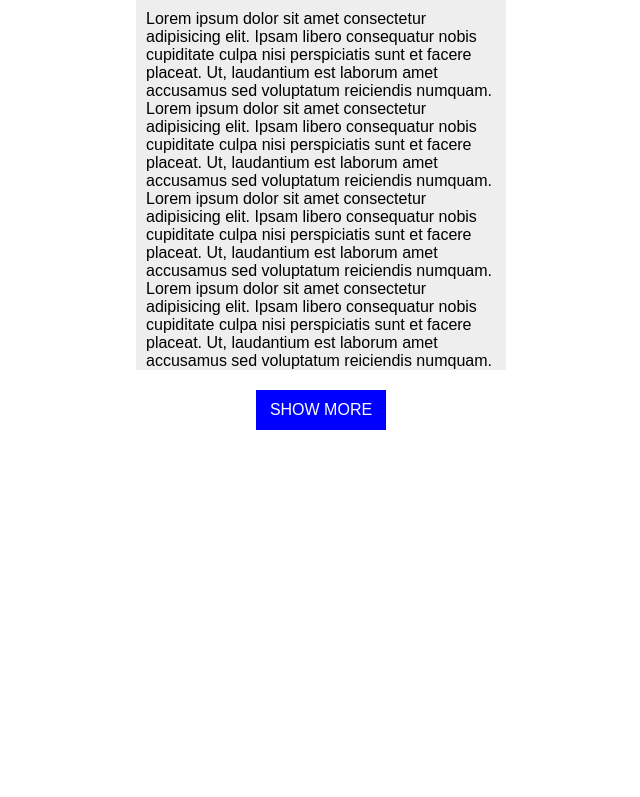
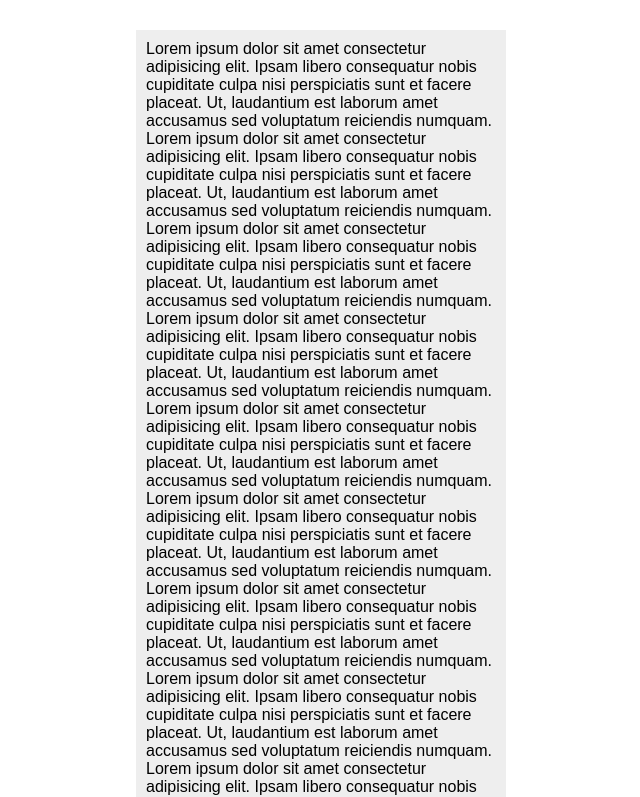
Before and after one commit to jegbune/JavaScript-Training, a plain HTML site: page onclick.html in a window 1280 px wide. Both pictures are taken after a click on the element "SHOW MORE". Shown: the top 797 px of the page, without its empty margins (319-959 px from the left). Drawn offline with Linux system fonts and the light colour scheme.

Commit message:
javascript lesson update on event onclick

```diff
--- a/onclick.css
+++ b/onclick.css
@@ -10,13 +10,13 @@ body{
     flex-direction: column;
     align-items: center;
     /* background-color: black; */
-
+    margin-top: 30px;
 }
 .containchild{
-    max-height: 400px;
+    max-height: 1050px;
     background-color: #eee;
     width: 350px;
-    height: 350px;
+    height: 400px;
     overflow:hidden;
     padding: 10px;
     margin-bottom: 20px;
--- a/onclick.js
+++ b/onclick.js
@@ -1,5 +1,5 @@
 
 function show(){
     let show = document.getElementById("show")
-    show.setAttribute("style", "max-height:1000px; overflow:scroll")
+    show.setAttribute("style", "height:1200px; overflow: visible")
 }
```
